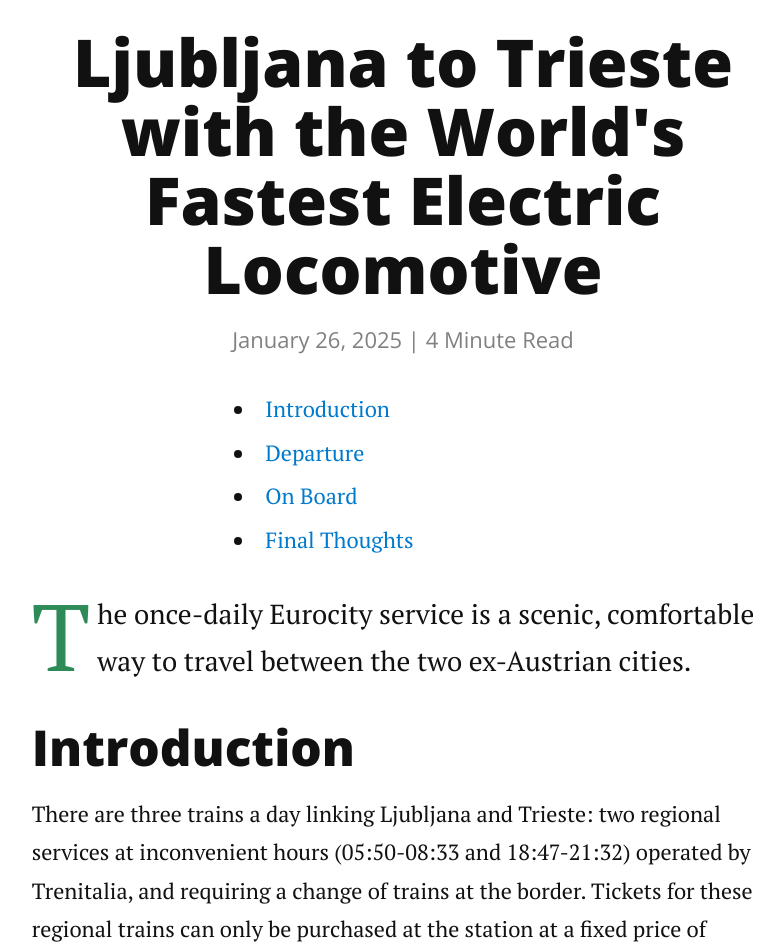
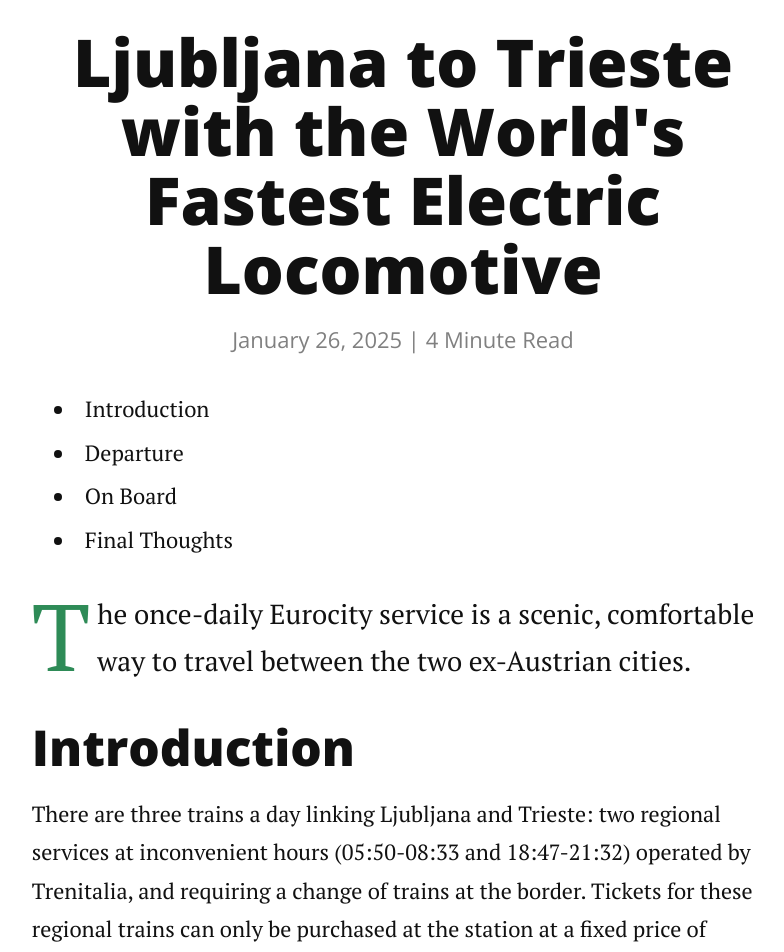
Before and after one commit to RatherBeExploring/ratherbeexploring.github.io, a Jekyll site: the page built from _posts/2025-01-26-ljubljana-to-trieste-with-the-worlds-fastest-electric-locomotive.markdown, in a window 1280 px wide. Shown: the part 679-1631 px from the top of the page, without its empty margins (237-1021 px from the left). Built offline with Jekyll 4.4.1, drawn with Linux system fonts in a browser that asks for light colours; nearby versions of some CDN libraries; grey boxes are pictures that could not be loaded.

Commit message:
Update style.scss
Fixing style

```diff
--- a/assets/css/style.scss
+++ b/assets/css/style.scss
@@ -162,14 +162,14 @@ footer {
 }
 // Table of contents
 .post-toc {
-  margin: 20px auto;
-  max-width: 450px;
+  margin: 20px 0;
+  max-width: 100%;
   text-align: left;
 }
 
 .post-toc ul {
   list-style: disc inside;
-  padding-left: 0;
+  padding-left: 1em;
 }
 
 .post-toc li {
@@ -178,7 +178,7 @@ footer {
 
 .post-toc a {
   text-decoration: none;
-  color: #007acc;
+  color: inherit;
   transition: color 0.3s;
 }
 
@@ -186,5 +186,4 @@ footer {
   text-decoration: underline;
 }
 
-
 // If IE support is needed you can add them here or create another stylesheet for specific IE fixes
```
